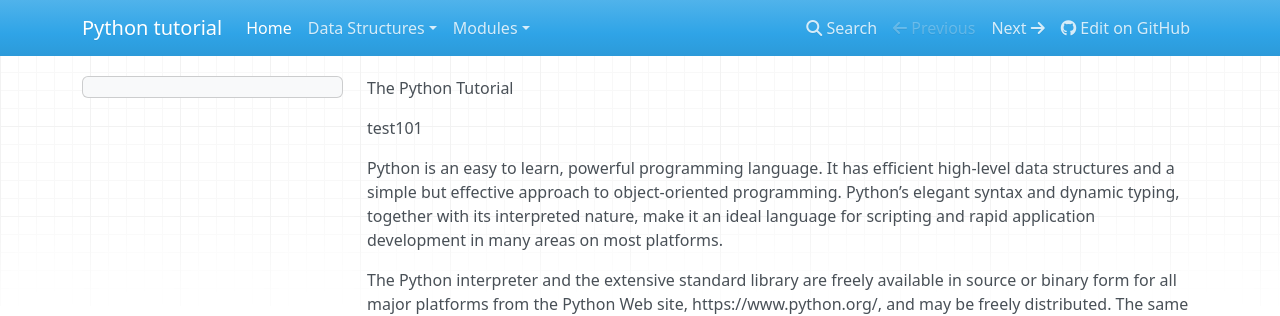
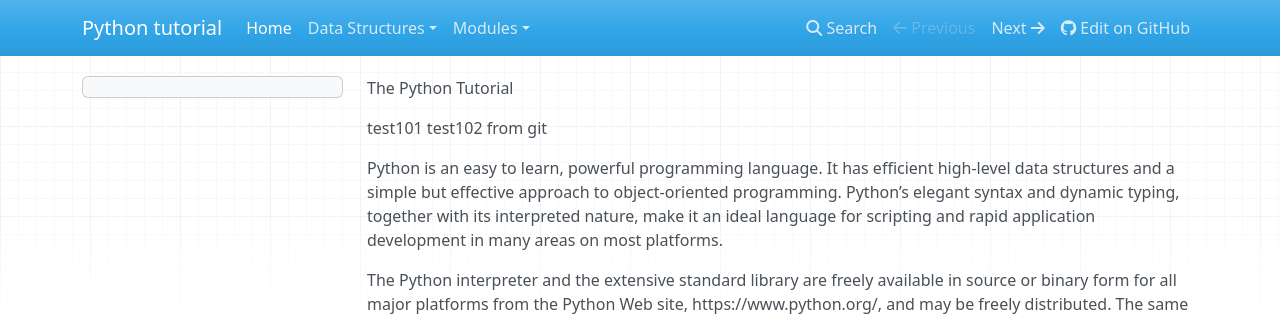
Before and after one commit to maplefu0602/doc-demo, an MkDocs documentation site: the page built from docs/index.md, in a window 1280 px wide. Shown: the top 316 px of the page. Built offline with MkDocs 1.6.1, drawn with Linux system fonts in a browser that asks for light colours; nearby versions of some CDN libraries; old or Windows-style settings are respelled for this version of MkDocs.

Commit message:
Update index.md

```diff
--- a/docs/index.md
+++ b/docs/index.md
@@ -1,6 +1,8 @@
 The Python Tutorial
 
 test101
+test102 from git
+
 
 Python is an easy to learn, powerful programming language. It has efficient high-level data structures and a simple but effective approach to object-oriented programming. Python’s elegant syntax and dynamic typing, together with its interpreted nature, make it an ideal language for scripting and rapid application development in many areas on most platforms.
 
```
